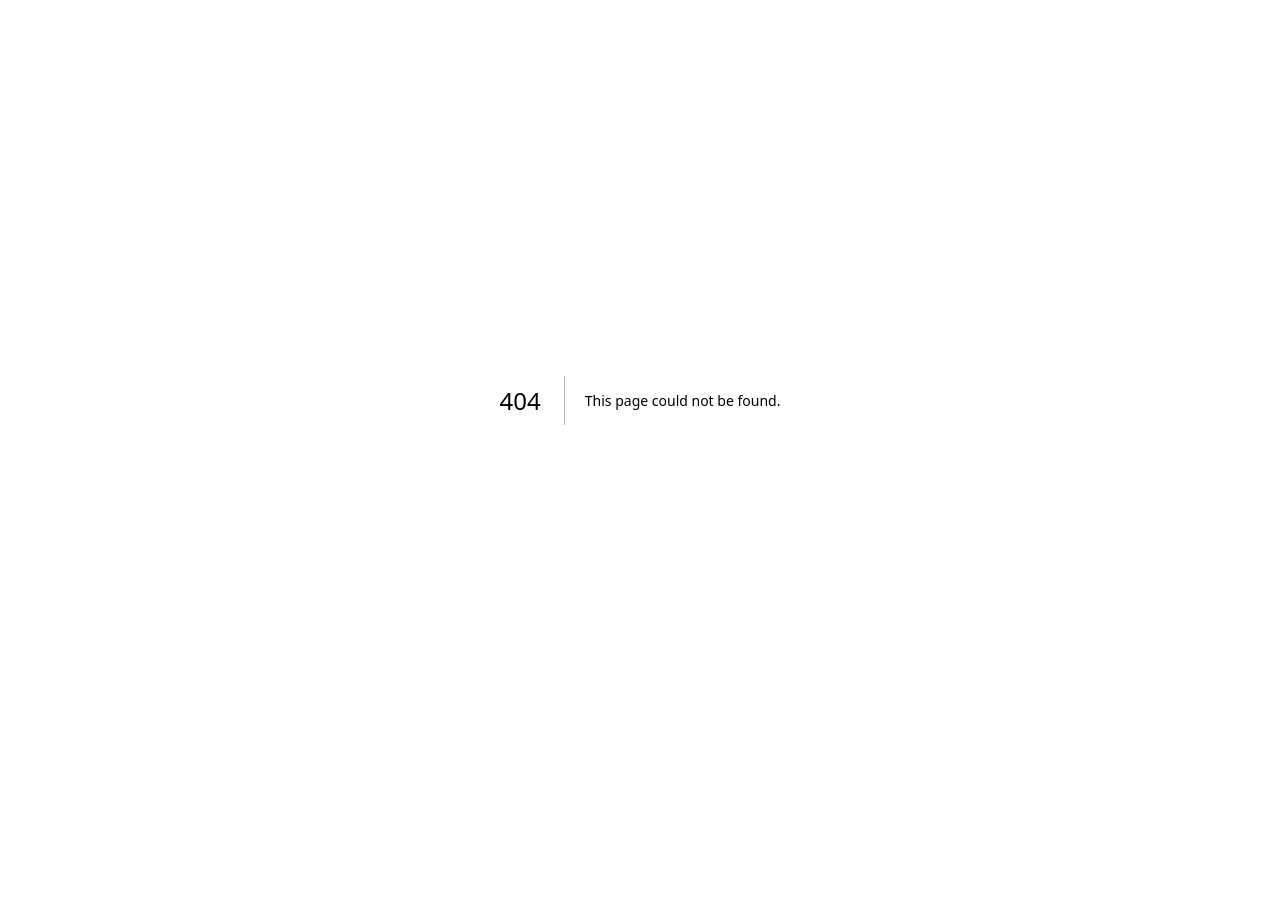
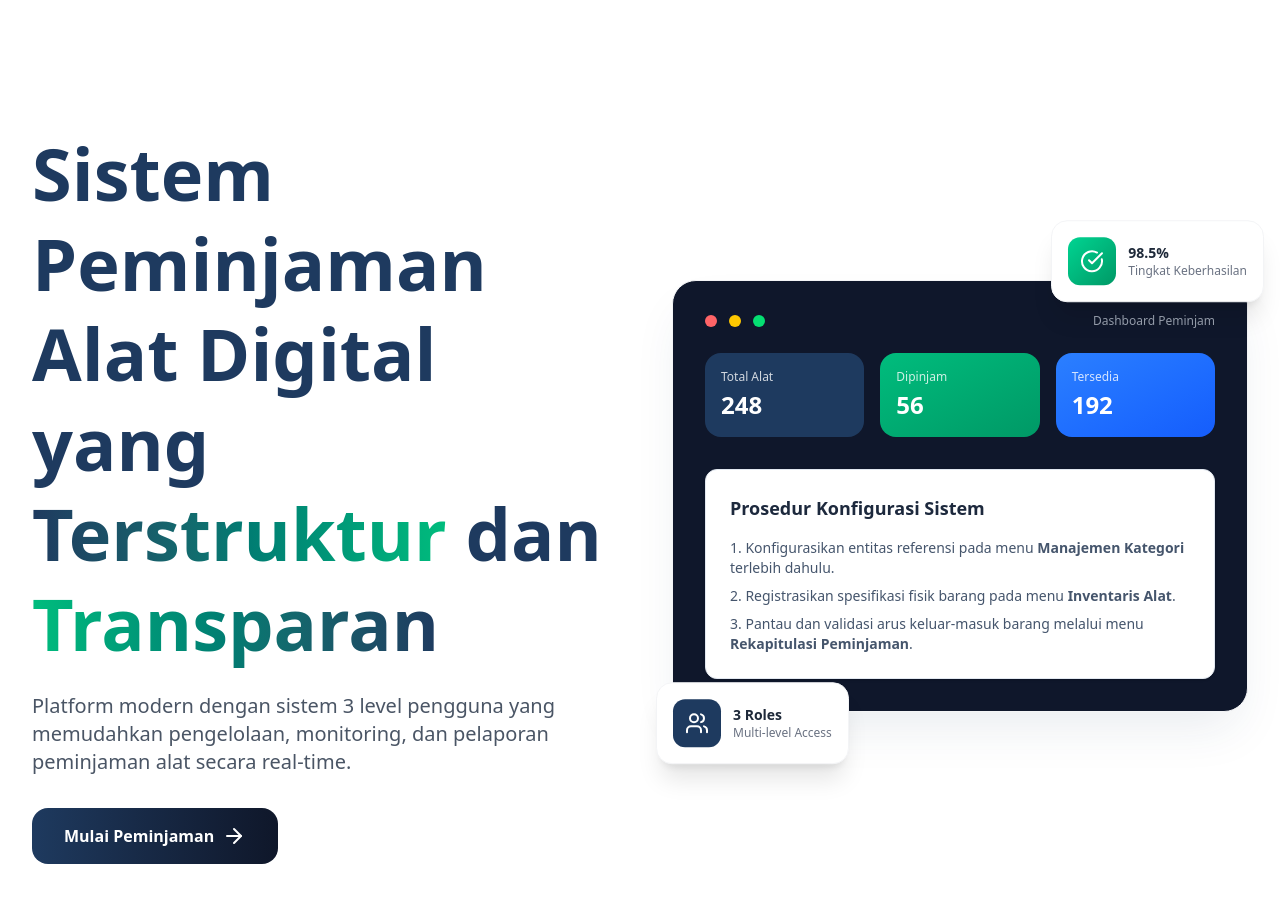
Before and after one commit to ahmadsanny2/peminjaman-alat, a Next.js app in the folder client/: page /home/hero-section in a window 1280 px wide. Before the commit this address had no page. Shown: the top 902 px of the page. Before the commit the page ends 800 px from the top, so only its background shows below. Built offline with nearby package versions, Linux system fonts and the light colour scheme.

Commit message:
feat: make hero-section

```diff
--- /dev/null
+++ b/client/src/app/home/hero-section/page.js
@@ -0,0 +1,137 @@
+import { Watch } from "lucide-react";
+import { Play } from "lucide-react";
+import { Check } from "lucide-react";
+import { ToolCase } from "lucide-react";
+import { CheckCircle } from "lucide-react";
+import { Users } from "lucide-react";
+import { Wrench } from "lucide-react";
+import { Toolbox } from "lucide-react";
+import { PlayCircle } from "lucide-react";
+import { WatchIcon } from "lucide-react";
+import { ArrowRight } from "lucide-react";
+import Link from "next/link";
+
+const Hero = () => {
+    return (
+        <section
+            id="hero"
+            className="relative pt-24 lg:pt-32 pb-16 lg:pb-24 overflow-hidden"
+        >
+            <div className="relative container mx-auto px-4 sm:px-6 lg:px-8">
+                <div className="grid lg:grid-cols-2 gap-12 lg:gap-16 items-center">
+                    <div className="text-center lg:text-left animate-fade-in-up">
+                        <h1 className="text-4xl sm:text-5xl lg:text-7xl font-bold text-[#1e3a5f] leading-tight mb-6">
+                            <p className="">
+                                Sistem Peminjaman Alat Digital yang
+                                <span className="text-transparent bg-clip-text bg-linear-to-r from-[#1e3a5f] to-emerald-500">
+                                    {" "}
+                                    Terstruktur
+                                </span>{" "}
+                                dan{" "}
+                                <span className="text-transparent bg-clip-text bg-linear-to-r from-emerald-500 to-[#1e3a5f]">
+                                    Transparan
+                                </span>
+                            </p>
+                        </h1>
+                        <p className="text-lg lg:text-xl text-gray-600 mb-8 max-w-xl mx-auto lg:mx-0">
+                            Platform modern dengan sistem 3 level pengguna yang memudahkan
+                            pengelolaan, monitoring, dan pelaporan peminjaman alat secara
+                            real-time.
+                        </p>
+                        <div className="flex flex-col sm:flex-row gap-4 justify-center lg:justify-start">
+                            <Link
+                                href="/login"
+                                className="group px-8 py-4 bg-linear-to-r from-[#1e3a5f] to-[#0f172a] text-white font-semibold rounded-2xl hover:shadow-xl hover:shadow-[#1e3a5f]/30 transition-all duration-300 transform hover:-translate-y-1 flex items-center justify-center space-x-2"
+                            >
+                                <span>Mulai Peminjaman</span>
+                                <ArrowRight />
+                            </Link>
+                        </div>
+                    </div>
+
+                    <div className="relative animate-fade-in-up animation-delay-200">
+                        <div className="relative">
+                            <div className="bg-slate-900 rounded-3xl shadow-2xl shadow-[#1e3a5f]/10 p-6 lg:p-8 border border-gray-100">
+                                <div className="flex items-center justify-between mb-6">
+                                    <div className="flex items-center space-x-3">
+                                        <div className="w-3 h-3 bg-red-400 rounded-full"></div>
+                                        <div className="w-3 h-3 bg-yellow-400 rounded-full"></div>
+                                        <div className="w-3 h-3 bg-green-400 rounded-full"></div>
+                                    </div>
+                                    <span className="text-xs text-gray-400 font-medium">
+                                        Dashboard Peminjam
+                                    </span>
+                                </div>
+
+                                <div className="grid lg:grid-cols-3 gap-4 mb-6">
+                                    <div className="bg-linear-to-br from-[#1e3a5f] to-[#1e3a5f] rounded-2xl p-4 text-white">
+                                        <p className="text-xs opacity-80 mb-1">Total Alat</p>
+                                        <p className="text-2xl font-bold">248</p>
+                                    </div>
+                                    <div className="bg-linear-to-br from-emerald-500 to-emerald-600 rounded-2xl p-4 text-white">
+                                        <p className="text-xs opacity-80 mb-1">Dipinjam</p>
+                                        <p className="text-2xl font-bold">56</p>
+                                    </div>
+                                    <div className="bg-linear-to-br from-blue-500 to-blue-600 rounded-2xl p-4 text-white">
+                                        <p className="text-xs opacity-80 mb-1">Tersedia</p>
+                                        <p className="text-2xl font-bold">192</p>
+                                    </div>
+                                </div>
+
+                                <div className="bg-white p-6 rounded-xl border border-slate-200 shadow-sm mt-8">
+                                    <h2 className="text-lg font-bold text-slate-800 mb-4">
+                                        Prosedur Konfigurasi Sistem
+                                    </h2>
+                                    <ol className="list-decimal list-inside space-y-2 text-slate-600 text-sm">
+                                        <li>
+                                            Konfigurasikan entitas referensi pada menu{" "}
+                                            <strong>Manajemen Kategori</strong> terlebih dahulu.
+                                        </li>
+                                        <li>
+                                            Registrasikan spesifikasi fisik barang pada menu{" "}
+                                            <strong>Inventaris Alat</strong>.
+                                        </li>
+                                        <li>
+                                            Pantau dan validasi arus keluar-masuk barang melalui menu{" "}
+                                            <strong>Rekapitulasi Peminjaman</strong>.
+                                        </li>
+                                    </ol>
+                                </div>
+                            </div>
+
+                            <div className="absolute -top-14 -right-4 bg-white rounded-2xl shadow-xl p-4 border border-gray-100 animate-[float_3s_ease-in-out_infinite]">
+                                <div className="flex items-center space-x-3">
+                                    <div className="w-12 h-12 bg-linear-to-br from-emerald-400 to-emerald-600 rounded-xl flex items-center justify-center">
+                                        <CheckCircle color="white" />
+                                    </div>
+                                    <div>
+                                        <p className="text-sm font-semibold text-gray-800">98.5%</p>
+                                        <p className="text-xs text-gray-500">
+                                            Tingkat Keberhasilan
+                                        </p>
+                                    </div>
+                                </div>
+                            </div>
+
+                            <div className="absolute -bottom-14 -left-4 bg-white rounded-2xl shadow-xl p-4 border border-gray-100 animate-[float_3s_ease-in-out_infinite]">
+                                <div className="flex items-center space-x-3">
+                                    <div className="w-12 h-12 bg-linear-to-br from-[#1e3a5f] to-[#1e3a5f] rounded-xl flex items-center justify-center">
+                                        <Users color="white" />
+                                    </div>
+                                    <div>
+                                        <p className="text-sm font-semibold text-gray-800">
+                                            3 Roles
+                                        </p>
+                                        <p className="text-xs text-gray-500">Multi-level Access</p>
+                                    </div>
+                                </div>
+                            </div>
+                        </div>
+                    </div>
+                </div>
+            </div>
+        </section>
+    );
+};
+
+export default Hero;
```
